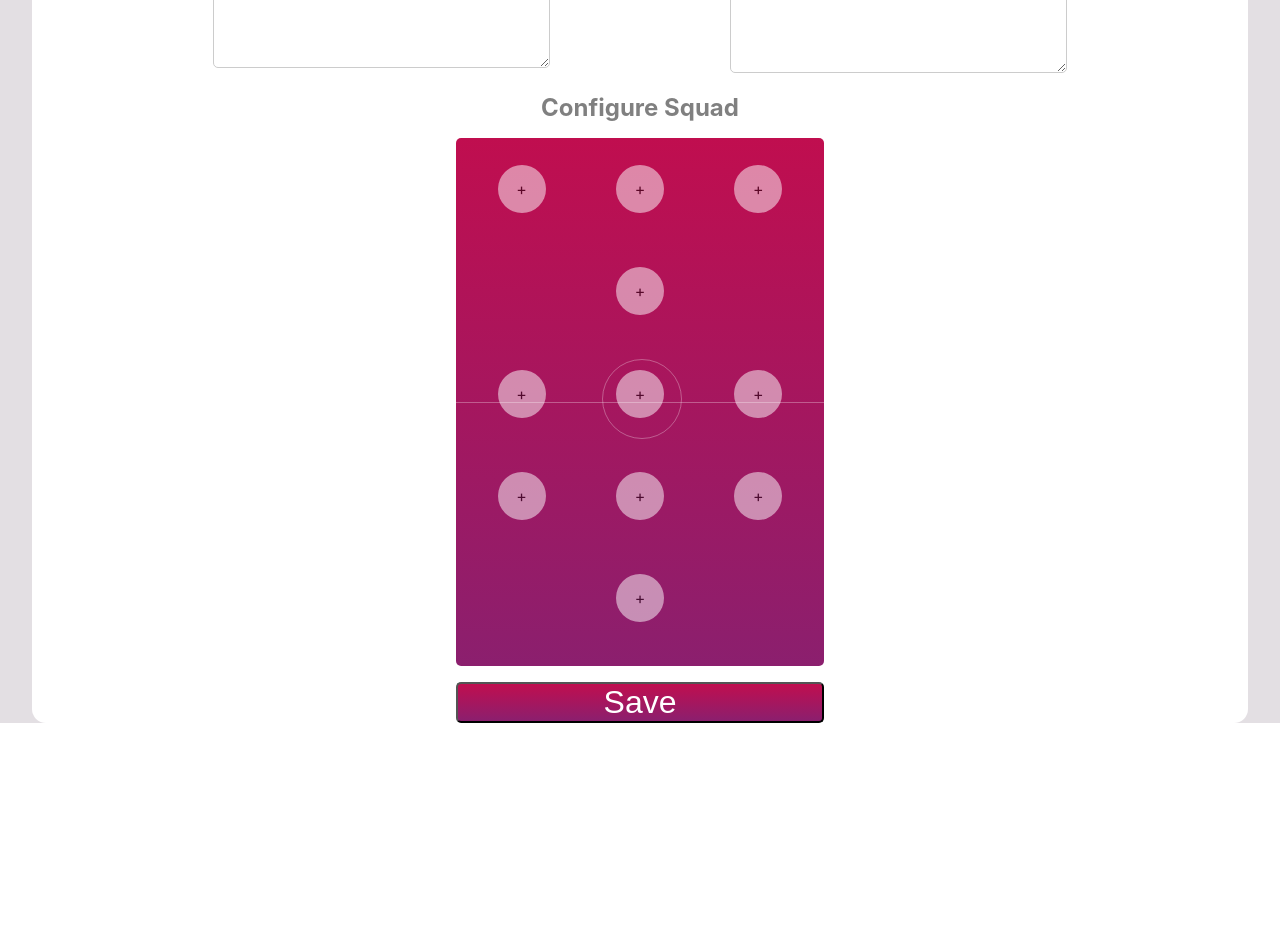
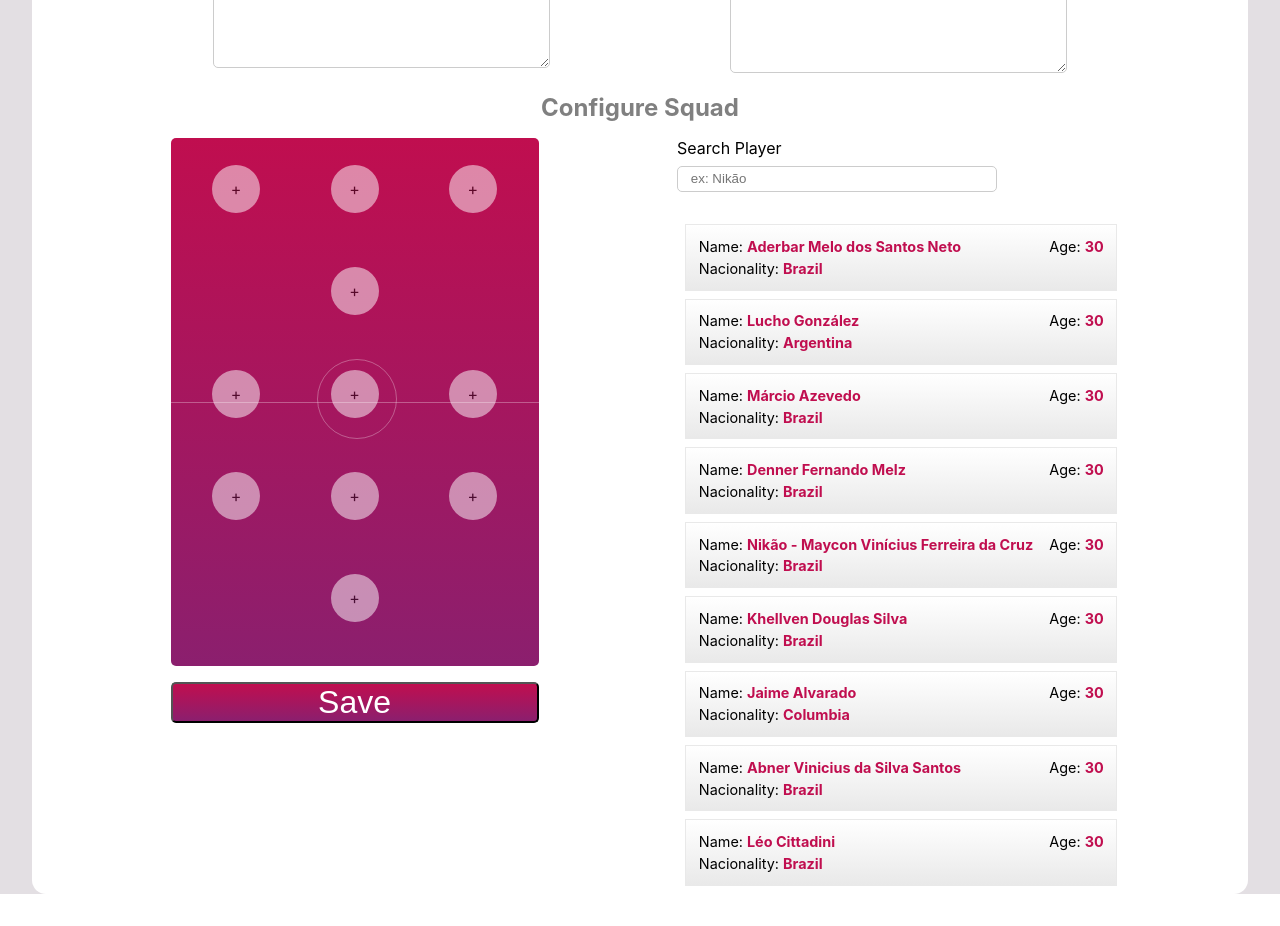
Before and after one commit to Wtheodoro/squad-management, a React (Create React App) app: page /create in a window 1280 px wide. Shown: the part 380-1306 px from the top of the page. Before the commit the page ends 1135 px from the top, so only its background shows below. Built offline with nearby package versions, Linux system fonts and the light colour scheme; no server answers.

Commit message:
athlete track

```diff
--- /dev/null
+++ b/src/components/CreateTeamSet/AthleteTrack/index.tsx
@@ -0,0 +1,25 @@
+import React from 'react';
+import { Container } from './styles';
+
+interface AthleteTrackProps {
+  name: string
+  age: number
+  nacionality: string
+}
+
+const AthleteTrack = (props: AthleteTrackProps) => {
+
+  const { name, age, nacionality } = props
+
+  return (
+    <Container>
+      <div className="name-age">
+        <p>Name: <strong>{name}</strong></p>
+        <p>Age: <strong>{age}</strong></p>
+      </div>
+      <p>Nacionality: <strong>{nacionality}</strong></p>
+    </Container>
+  )
+}
+
+export default AthleteTrack;
--- /dev/null
+++ b/src/components/CreateTeamSet/AthleteTrack/styles.ts
@@ -0,0 +1,20 @@
+import styled from 'styled-components';
+
+export const Container = styled.div`
+    width: 100%;
+    background: linear-gradient(to bottom, #FFF , #E9E9E9);
+    border: 1px solid #E9E9E9;
+    margin: 0.5rem;
+    padding: 0.8rem;
+    font-size: 0.9rem;
+
+    .name-age{
+        display: flex;
+        justify-content: space-between;
+        margin-bottom: 0.3rem;
+    }
+
+    strong {
+        color: rgb(192, 14, 79);
+    }
+`;
--- a/src/pages/AddTeam/index.tsx
+++ b/src/pages/AddTeam/index.tsx
@@ -1,23 +1,40 @@
-import React from 'react';
-import { Link, useHistory } from 'react-router-dom'
+import React, { useEffect, useState } from 'react';
+import { useHistory } from 'react-router-dom'
 import { useForm } from 'react-hook-form'
 import { useDispatch } from 'react-redux'
-import ConfigureSquadField from '../../components/ConfigureSquad/ConfigureSquadField';
+import ConfigureSquadField from '../../components/CreateTeamSet/ConfigureSquad/ConfigureSquadField';
 import GradientButton from '../../components/GradientButton';
 import TopBar from '../../components/TopBar';
 import { loadPostMyTeams } from '../../store/ducks/myTeams/actions';
 import { TeamType } from '../../store/ducks/myTeams/types';
-
+import { club_cast } from '../../utils/clubCast'
 import { Container } from './styles';
+import AthleteTrack from '../../components/CreateTeamSet/AthleteTrack';
 
 const AddTeam = () => {
+  const [athletes, setAthletes] = useState<any>(club_cast)
   const { register, handleSubmit } = useForm()
   const dispatch = useDispatch()
   const history = useHistory()
 
+  useEffect(() => {
+    console.log(club_cast)
+  }, [athletes])
+
   const registerTeam = (team: TeamType) => {
     dispatch(loadPostMyTeams(team))
     history.push('/')
+  }
+
+  const searchAthlete = (e: string) => {
+    return club_cast.filter(function(el) {
+      // return el.name.toLowerCase().indexOf(e.ToLowerCase()) > -1
+      return el.name.toLowerCase().indexOf(e) > -1
+    })
+  }
+
+  const filterAthlete = (e: string) => {
+    setAthletes(searchAthlete(e))
   }
 
   return (
@@ -75,6 +92,19 @@ const AddTeam = () => {
                 <ConfigureSquadField />
                 <GradientButton width="100%">Save</GradientButton>
               </div>
+              <div className="right">
+                <label htmlFor="">Search Player</label><br/>
+                <input type="text" placeholder="ex: Nikão"
+                onChange={(e) => filterAthlete(e.target.value)}
+                />
+                <div className="search_athlete">
+                  {
+                    athletes?.map((i: any) => (
+                      <AthleteTrack name={i.name} age={i.age} nacionality={i.nacionality} key={i.name}/>
+                    ))
+                  }
+                </div>
+              </div>
             </div>
 
           </form>
--- a/src/pages/AddTeam/styles.ts
+++ b/src/pages/AddTeam/styles.ts
@@ -41,6 +41,12 @@ export const Container = styled.div`
             .label-input:hover {
                 color: rgb(192, 14, 79);
             }
+
+            .configure-squad {
+                width: 100%;
+                display: flex;
+                justify-content: space-evenly;
+            }
         }
 
         input {
--- a/src/pages/EditTeam/index.tsx
+++ b/src/pages/EditTeam/index.tsx
@@ -1,8 +1,8 @@
 import React from 'react';
-import { Link, useHistory } from 'react-router-dom'
+import { useHistory } from 'react-router-dom'
 import { useForm } from 'react-hook-form'
 import { useDispatch } from 'react-redux'
-import ConfigureSquadField from '../../components/ConfigureSquad/ConfigureSquadField';
+import ConfigureSquadField from '../../components/CreateTeamSet/ConfigureSquad/ConfigureSquadField';
 import GradientButton from '../../components/GradientButton';
 import TopBar from '../../components/TopBar';
 import { EditTeamLocationProps, TeamType } from '../../store/ducks/myTeams/types';
--- /dev/null
+++ b/src/utils/clubCast.ts
@@ -0,0 +1,57 @@
+export const club_cast = [
+    {
+        name: 'Aderbar Melo dos Santos Neto',
+        nacionality: 'Brazil',
+        age: 30,
+        club: 'Athletico Paranaense'
+    },
+    {
+        name: 'Lucho González',
+        nacionality: 'Argentina',
+        age: 30,
+        club: 'Athletico Paranaense'
+    },
+    {
+        name: 'Márcio Azevedo',
+        nacionality: 'Brazil',
+        age: 30,
+        club: 'Athletico Paranaense'
+    },
+    {
+        name: 'Denner Fernando Melz',
+        nacionality: 'Brazil',
+        age: 30,
+        club: 'Athletico Paranaense'
+    },
+    {
+        name: 'Nikão - Maycon Vinícius Ferreira da Cruz',
+        nacionality: 'Brazil',
+        age: 30,
+        club: 'Athletico Paranaense'
+    },
+    {
+        name: 'Khellven Douglas Silva',
+        nacionality: 'Brazil',
+        age: 30,
+        club: 'Athletico Paranaense'
+    },
+    {
+        name: 'Jaime Alvarado',
+        nacionality: 'Columbia',
+        age: 30,
+        club: 'Athletico Paranaense'
+    },
+    {
+        name: 'Abner Vinicius da Silva Santos',
+        nacionality: 'Brazil',
+        age: 30,
+        club: 'Athletico Paranaense'
+    },
+    {
+        name: 'Léo Cittadini',
+        nacionality: 'Brazil',
+        age: 30,
+        club: 'Athletico Paranaense'
+    },
+
+]
--- a/src/utils/randomNumber.ts
+++ b/src/utils/randomNumber.ts
@@ -4,7 +4,6 @@ const randomNumber = [
   Math.round(Math.random()*100),
   Math.round(Math.random()*100),
   Math.round(Math.random()*100)
-
 ]
 
 export default randomNumber
```
Also changed, not shown: src/components/CreateTeamSet/ConfigureSquad/ConfigureSquadField/index.tsx (renamed from src/components/ConfigureSquad/ConfigureSquadField/index.tsx), src/components/CreateTeamSet/ConfigureSquad/ConfigureSquadField/styles.ts (renamed from src/components/ConfigureSquad/ConfigureSquadField/styles.ts), src/components/CreateTeamSet/ConfigureSquad/formations/3-4-3/index.tsx (renamed from src/components/ConfigureSquad/formations/3-4-3/index.tsx), src/components/CreateTeamSet/ConfigureSquad/formations/3-4-3/styles.ts (renamed from src/components/ConfigureSquad/formations/3-4-3/styles.ts).
